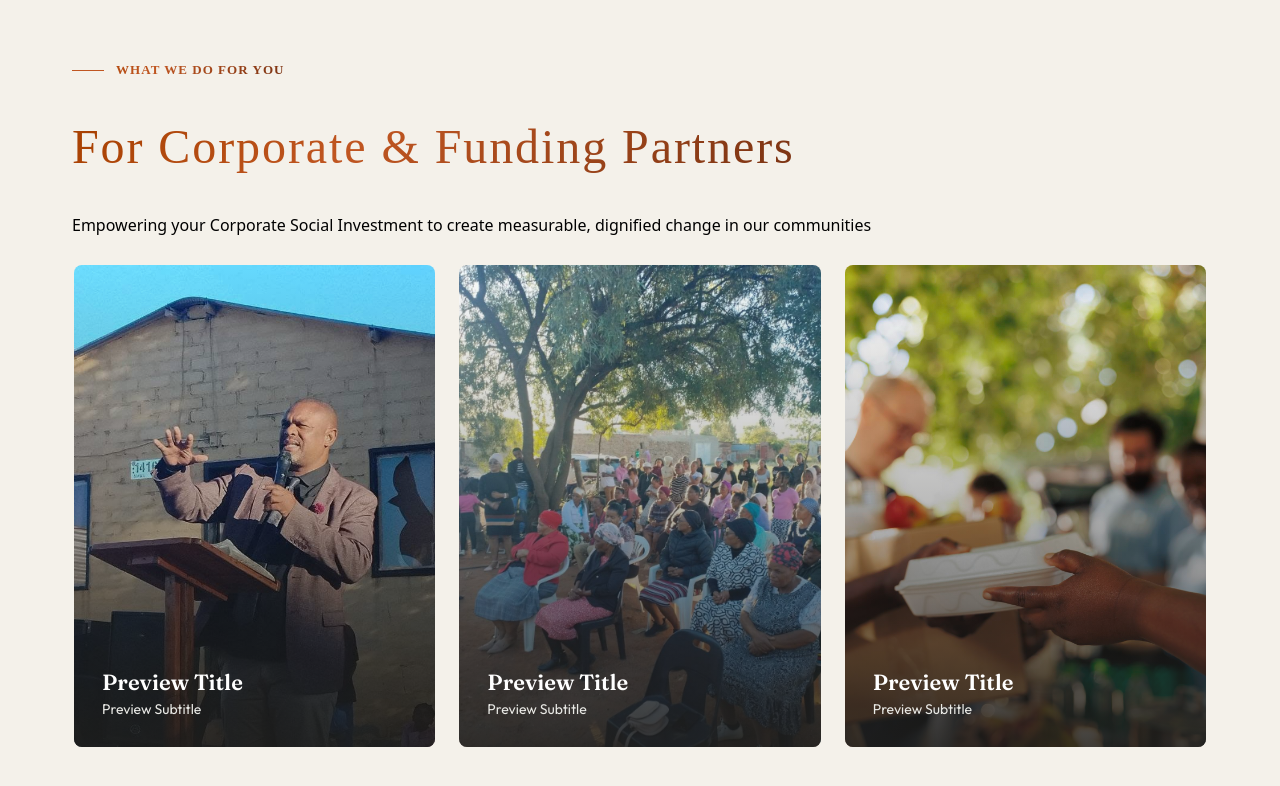
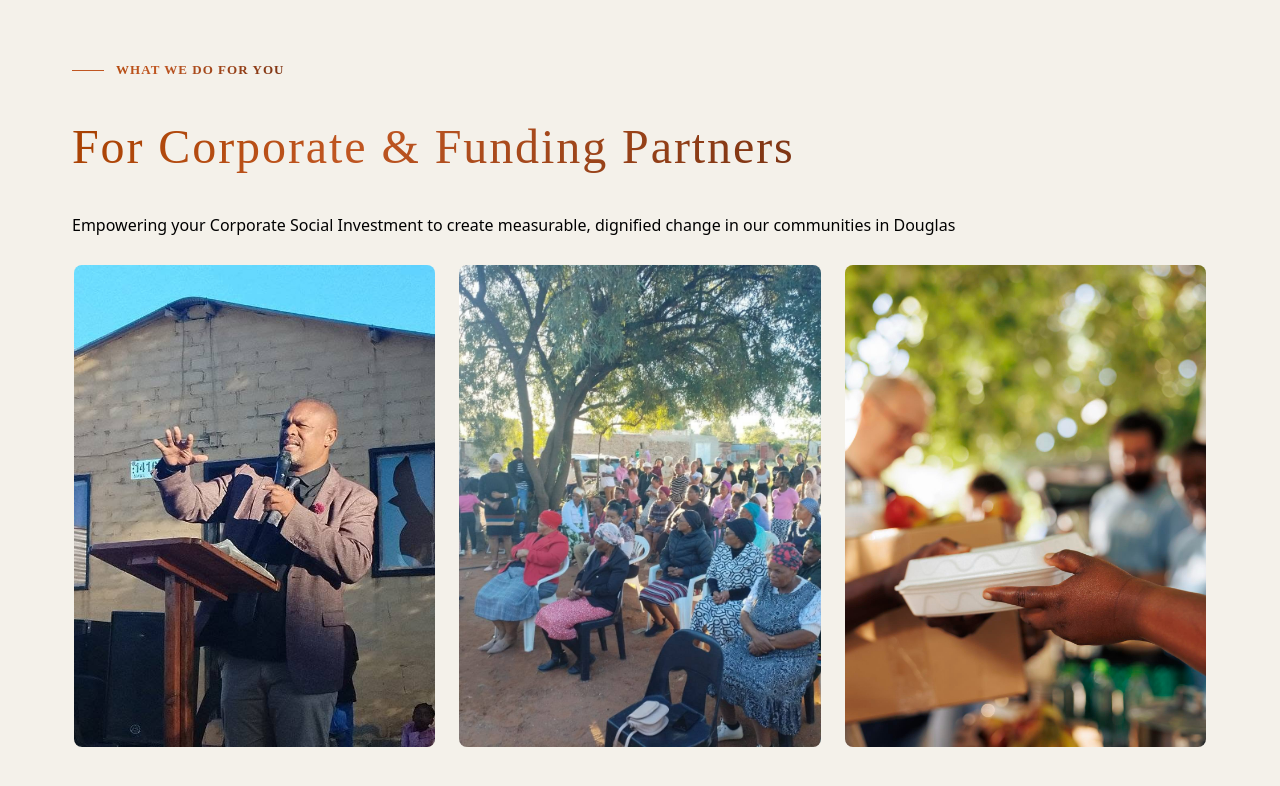
Before and after one commit to Ashton607/npo, a React (Vite) app: page / in a window 1280 px wide. Shown: the part 852-1638 px from the top of the page. Built offline with nearby package versions, Linux system fonts and the light colour scheme.

Commit message:
Installed: react icons

```diff
--- a/index.html
+++ b/index.html
@@ -3,9 +3,6 @@
   <head>
     <meta charset="UTF-8" />
     <link rel="icon" type="image/svg+xml" href="/favicon.svg" />
-    <link rel="preconnect" href="https://fonts.googleapis.com">
-    <link rel="preconnect" href="https://fonts.gstatic.com" crossorigin>
-    <link href="https://fonts.googleapis.com/css2?family=Fraunces:opsz,wght@9..144,300..900&family=Outfit:wght@400;500;600;700&display=swap" rel="stylesheet">
     <meta name="viewport" content="width=device-width, initial-scale=1.0" />
     <title>npo</title>
   </head>
--- a/package.json
+++ b/package.json
@@ -12,6 +12,7 @@
   "dependencies": {
     "react": "^19.2.7",
     "react-dom": "^19.2.7",
+    "react-icons": "^5.7.0",
     "react-router-dom": "^7.18.1"
   },
   "devDependencies": {
--- a/src/components/hero/Hero.jsx
+++ b/src/components/hero/Hero.jsx
@@ -7,7 +7,7 @@ const Hero = () => {
     <div className='Hero'>
 
     <div className="hero-content">
-    <span className="hero-badge">EST.2026 - Local Outreach</span>
+    <span className="hero-badge">EST.2026 - Douglas Outreach</span>
     <h1 className="hero-title"><span className="highlight">Deon Ellison</span> Foundation</h1>
     <p className="hero-subtitle">We work alongside families and neighborhoods to build lasting food security,
         economic resilience, and belonging — one community at a time.</p>
--- a/src/components/home/Home.css
+++ b/src/components/home/Home.css
@@ -80,46 +80,47 @@
   height: 100%;
   object-fit: cover;
   display: block;
-  transition: transform 0.4s ease;
+  transition: transform 0.4s ease, filter 0.4s ease;
 }
-
 .preview-img1:hover img,
 .preview-img2:hover img,
 .preview-img3:hover img {
-  transform: scale(1.06);
+  filter: brightness(0.7);
 }
-
 .preview-overlay {
   position: absolute;
-  inset: 0;
+  bottom: 0;
+  left: 0;
+  width: 100%;
+  padding: 1.2rem 1rem 1rem;
   display: flex;
   flex-direction: column;
-  justify-content: flex-end;
-  gap: 4px;
-  padding: 28px;
-  background: linear-gradient(
-    to top,
-    rgba(31, 31, 29, 0.85) 0%,
-    rgba(31, 31, 29, 0.3) 50%,
-    rgba(31, 31, 29, 0) 100%
-  );
-  box-sizing: border-box;
+  gap: 2px;
+  transform: translateY(100%);
+  transition: transform 0.45s cubic-bezier(0.22, 1, 0.36, 1);
+  background: linear-gradient(to top, rgb(0, 0, 0), transparent);
 }
-
+.preview-img1:hover .preview-overlay,
+.preview-img2:hover .preview-overlay,
+.preview-img3:hover .preview-overlay {
+  transform: translateY(0);
+}
 .preview-title {
-  font-family: 'Fraunces', serif;
+  font-family: 'Inter', -apple-system, BlinkMacSystemFont, 'SF Pro Display', sans-serif;
   font-optical-sizing: auto;
   font-weight: 600;
   font-size: 22px;
-  color: #FFFFFF;
-  line-height: 1.2;
+  background: linear-gradient(135deg, #E08A52 0%, #C05621 50%, #fffcfb 100%);
+  -webkit-background-clip: text;
+  -webkit-text-fill-color: transparent;
+  background-clip: text;
 }
 
 .preview-subtitle {
-  font-family: 'Outfit', sans-serif;
   font-size: 14px;
   color: #E9E9E5;
   line-height: 1.4;
+  font-family: 'Inter', -apple-system, BlinkMacSystemFont, 'SF Pro Display', sans-serif;
 }
 
 /* Responsive: stack on smaller screens */
--- a/src/components/home/Home.jsx
+++ b/src/components/home/Home.jsx
@@ -15,32 +15,32 @@ const Home = () => {
     <h2 className="home-about-title">For Corporate & Funding Partners</h2>
 
     <p className="home-about-subtitle">Empowering your Corporate Social Investment to create measurable,
-    dignified change in our communities</p>
+    dignified change in our communities in Douglas</p>
 
     <div className="home-about-preview">
       <div className="preview-card">
 
         <div className="preview-img1">
-        <img src={preview1} alt="Preview 1" />
+        <img src={preview1} alt="Founder Pastor Deon Ellison speaking in Bongani Douglas Northern Cape" />
         <div className="preview-overlay">
-          <span className="preview-title">Preview Title</span>
-          <span className="preview-subtitle">Preview Subtitle</span>
+          <span className="preview-title">Why Partner With Deon Ellison Foundation</span>
+          <span className="preview-subtitle">Partnership Benefits</span>
         </div>
         </div>
 
         <div className="preview-img2">
-        <img src={preview2} alt="Preview 2" />
+        <img src={preview2} alt="Community members gathering for a local event from the Deon Ellison Foundation in Douglas Bongani" />
         <div className="preview-overlay">
-          <span className="preview-title">Preview Title</span>
-          <span className="preview-subtitle">Preview Subtitle</span>
+          <span className="preview-title">Impact & Innovation</span>
+          <span className="preview-subtitle">See how we're making a difference</span>
         </div>
         </div>
 
         <div className="preview-img3">
-        <img src={preview3} alt="Preview 3" />
+        <img src={preview3} alt="Founder Pastor Deon Ellison with community members in Douglas Bongani" />
         <div className="preview-overlay">
-          <span className="preview-title">Preview Title</span>
-          <span className="preview-subtitle">Preview Subtitle</span>
+          <span className="preview-title">About Deon Ellison Foundation</span>
+          <span className="preview-subtitle">Learn more about our mission</span>
         </div>
         </div>
 
--- a/src/index.css
+++ b/src/index.css
@@ -1,4 +1,5 @@
 /* Global reset — add to your index.css or App.css */
+@import url('https://fonts.googleapis.com/css2?family=Inter:wght@300;400;500;600&display=swap');
 * {
   box-sizing: border-box;
 }
```
Also changed, not shown: 1 other file (tests, documents, lock files or other folders).
